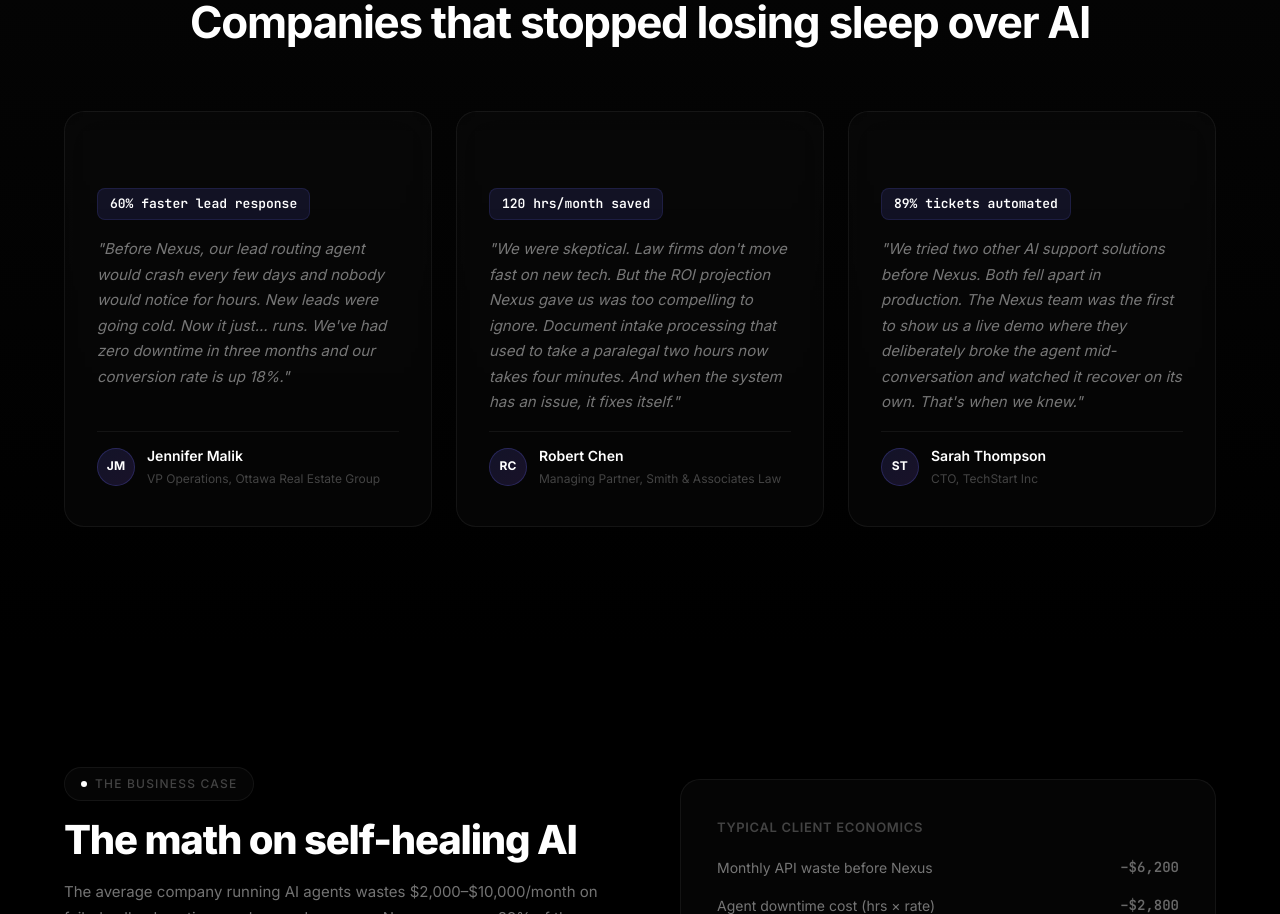
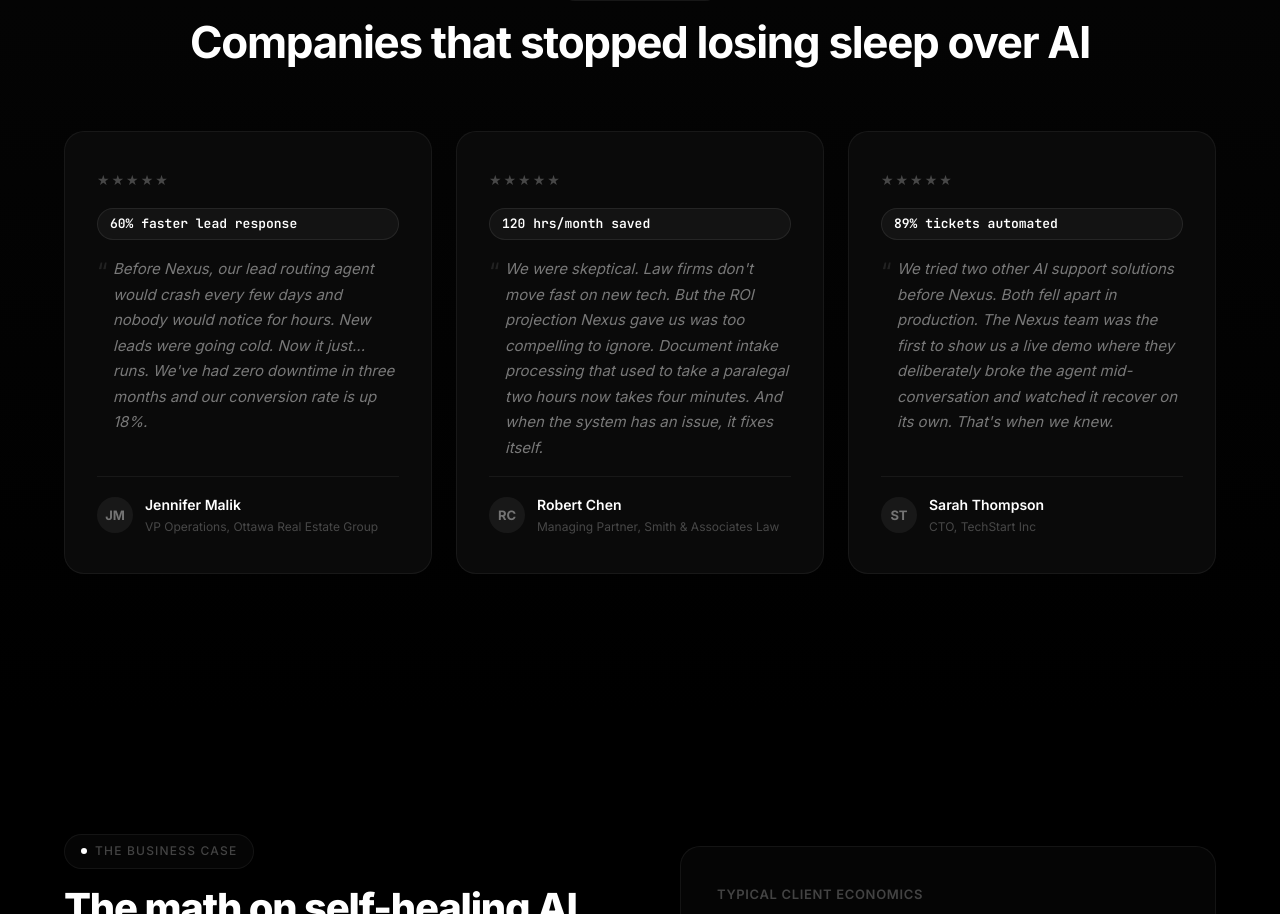
Before and after one commit to neeks22/nexus, a Next.js app in the folder apps/website/: page / in a window 1280 px wide. Shown: the part 5003-5917 px from the top of the page. Built offline with nearby package versions, Linux system fonts and the light colour scheme; no server answers.

Commit message:
feat: restyle TestimonialCard to monochrome

```diff
--- a/apps/website/src/app/page.module.css
+++ b/apps/website/src/app/page.module.css
@@ -464,7 +464,7 @@
    ============================================ */
 
 .testimonials {
-  padding: 120px 24px;
+  padding: 140px 24px;
   position: relative;
 }
 
@@ -472,7 +472,7 @@
   content: '';
   position: absolute;
   inset: 0;
-  background: linear-gradient(180deg, var(--bg-secondary) 0%, var(--bg-primary) 100%);
+  background: linear-gradient(180deg, #050505 0%, #000000 100%);
   z-index: -1;
 }
 
--- a/apps/website/src/components/TestimonialCard.module.css
+++ b/apps/website/src/components/TestimonialCard.module.css
@@ -1,89 +1,89 @@
 .card {
-  background: var(--bg-glass);
-  backdrop-filter: blur(20px);
-  -webkit-backdrop-filter: blur(20px);
-  border: 1px solid var(--border-subtle);
-  border-radius: var(--radius-xl);
   padding: 36px 32px;
+  background: #0a0a0a;
+  border: 1px solid rgba(255,255,255,0.06);
+  border-radius: 20px;
   display: flex;
   flex-direction: column;
   gap: 16px;
-  transition: border-color var(--transition), transform var(--transition), box-shadow var(--transition);
+  transition: border-color 200ms ease;
 }
 
 .card:hover {
-  border-color: var(--border-glow);
-  transform: translateY(-4px);
-  box-shadow: var(--shadow-glow);
+  border-color: rgba(255,255,255,0.12);
 }
 
 .stars {
-  background: var(--accent-gradient);
-  -webkit-background-clip: text;
-  background-clip: text;
-  -webkit-text-fill-color: transparent;
   font-size: 14px;
+  color: rgba(255,255,255,0.25);
   letter-spacing: 2px;
 }
 
 .metric {
-  display: inline-block;
+  display: inline-flex;
+  padding: 4px 12px;
+  background: rgba(255,255,255,0.04);
+  border: 1px solid rgba(255,255,255,0.08);
+  border-radius: 100px;
   font-size: 13px;
-  font-weight: 600;
-  background: rgba(99,102,241,0.12);
-  color: var(--accent-primary);
-  padding: 4px 12px;
-  border-radius: 8px;
+  font-weight: 700;
+  color: #ffffff;
   font-family: var(--font-mono);
-  align-self: flex-start;
-  border: 1px solid rgba(99,102,241,0.15);
 }
 
 .quote {
   font-size: 15px;
-  color: var(--text-secondary);
+  color: rgba(255,255,255,0.45);
   line-height: 1.7;
   font-style: italic;
-  flex: 1;
+  position: relative;
+  padding-left: 16px;
+}
+
+.quote::before {
+  content: '\201C';
+  position: absolute;
+  left: 0;
+  top: -4px;
+  font-size: 24px;
+  color: rgba(255,255,255,0.1);
+  font-style: normal;
 }
 
 .author {
   display: flex;
   align-items: center;
   gap: 12px;
-  padding-top: 12px;
-  border-top: 1px solid var(--border-subtle);
+  padding-top: 16px;
+  border-top: 1px solid rgba(255,255,255,0.06);
+  margin-top: auto;
 }
 
 .avatar {
-  width: 38px;
-  height: 38px;
+  width: 36px;
+  height: 36px;
   border-radius: 50%;
-  background: linear-gradient(135deg, rgba(99,102,241,0.15), rgba(139,92,246,0.15));
-  border: 1px solid rgba(99,102,241,0.25);
+  background: rgba(255,255,255,0.06);
   display: flex;
   align-items: center;
   justify-content: center;
-  font-size: 12px;
+  font-size: 13px;
   font-weight: 700;
-  color: var(--accent-primary);
-  flex-shrink: 0;
-  letter-spacing: 0.02em;
+  color: rgba(255,255,255,0.4);
 }
 
-.info {
+.authorInfo {
   display: flex;
   flex-direction: column;
-  gap: 2px;
 }
 
-.name {
+.authorName {
   font-size: 14px;
   font-weight: 600;
-  color: var(--text-primary);
+  color: #ffffff;
 }
 
-.titleCompany {
+.authorTitle {
   font-size: 12px;
-  color: var(--text-muted);
+  color: rgba(255,255,255,0.25);
 }
--- a/apps/website/src/components/TestimonialCard.tsx
+++ b/apps/website/src/components/TestimonialCard.tsx
@@ -13,14 +13,14 @@
     <div className={styles.card}>
       <div className={styles.stars}>★★★★★</div>
       {metric && <div className={styles.metric}>{metric}</div>}
-      <blockquote className={styles.quote}>"{quote}"</blockquote>
+      <blockquote className={styles.quote}>{quote}</blockquote>
       <div className={styles.author}>
         <div className={styles.avatar}>
           {name.split(' ').map(n => n[0]).join('')}
         </div>
-        <div className={styles.info}>
-          <div className={styles.name}>{name}</div>
-          <div className={styles.titleCompany}>{title}, {company}</div>
+        <div className={styles.authorInfo}>
+          <div className={styles.authorName}>{name}</div>
+          <div className={styles.authorTitle}>{title}, {company}</div>
         </div>
       </div>
     </div>
```
